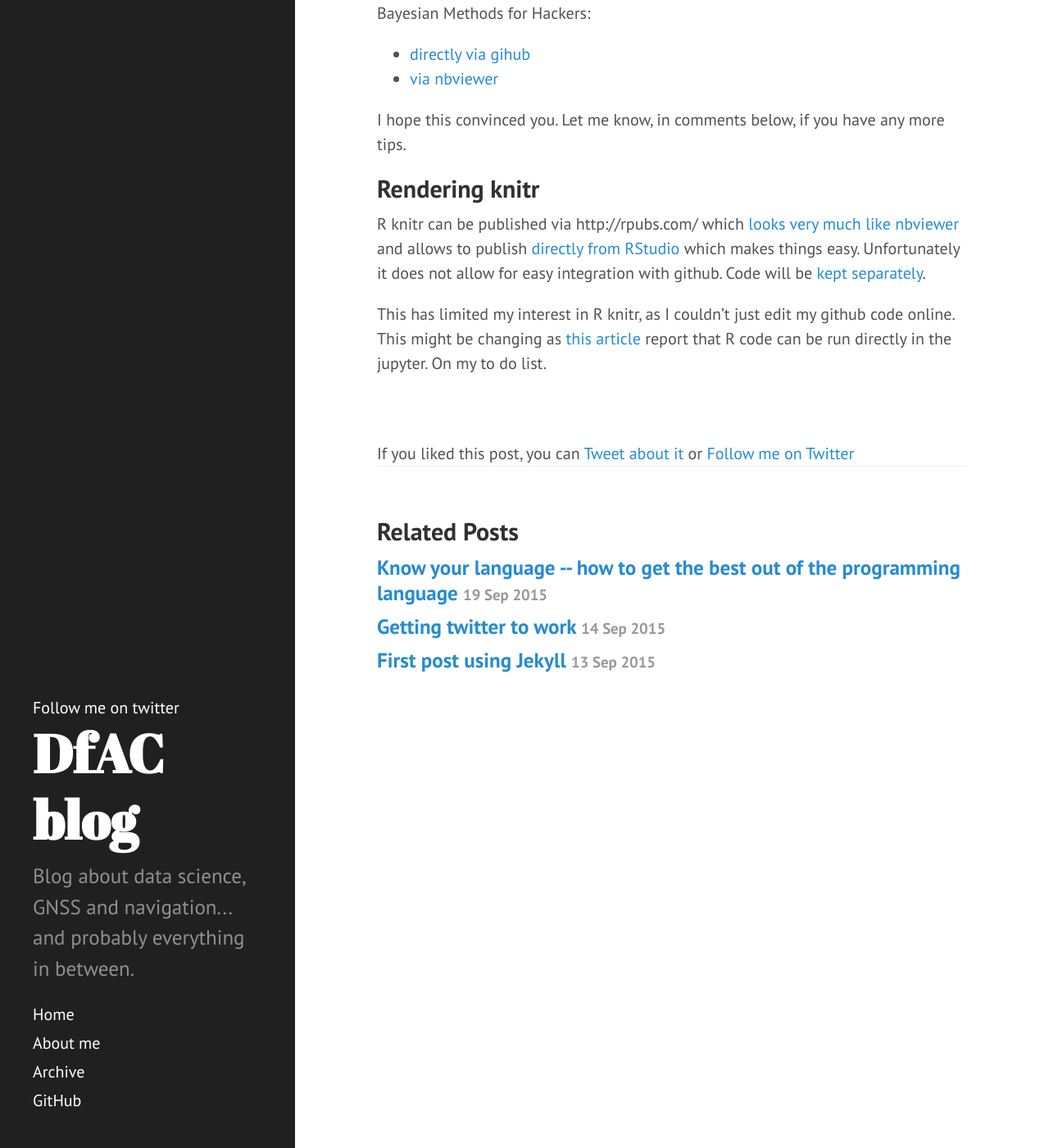
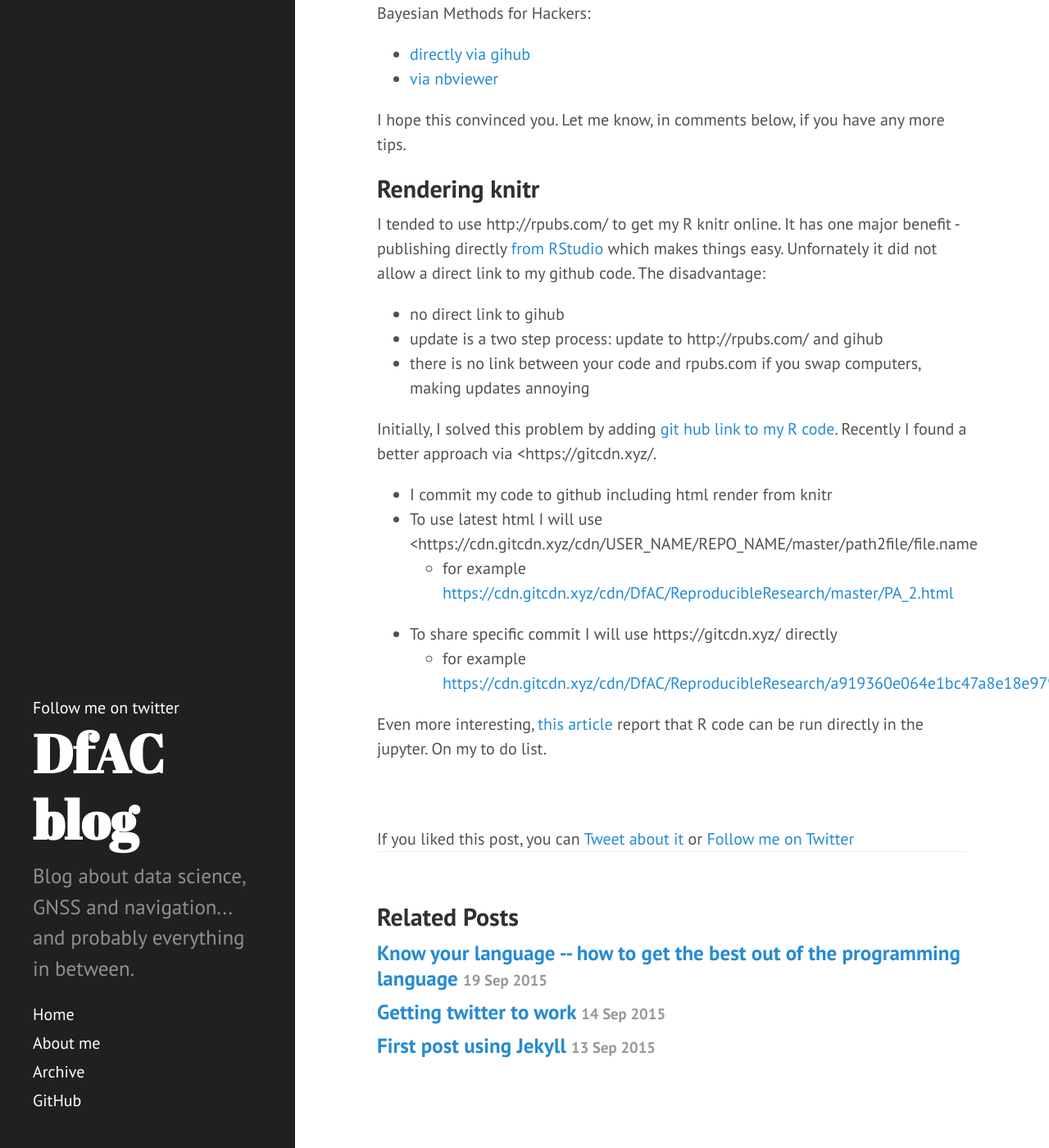
Before and after one commit to DfAC/DfAC.github.io, a Jekyll site: the page built from _posts/2015-10-10-Code-online.md, in a window 1280 px wide and 1400 px high, scrolled down 1187 px. Shown: the whole window at 82% size. Built offline with Jekyll 4.4.1, drawn with Linux system fonts in a browser that asks for light colours; Markdown is read by kramdown in place of the engine named in the settings; comment, search, counter and statistics services are not loaded.

Commit message:
changed ##Rendering knitr

```diff
--- a/_posts/2015-10-10-Code-online.md
+++ b/_posts/2015-10-10-Code-online.md
@@ -42,6 +42,17 @@ I hope this convinced you. Let me know, in comments below, if you have any more
 
 ##Rendering knitr
 
-R knitr can be published via http://rpubs.com/ which [looks very much like nbviewer](http://rpubs.com/DfAC/as2) and allows to publish [directly from RStudio](https://rpubs.com/about/getting-started) which makes things easy. Unfortunately it does not allow for easy integration with github. Code will be [kept separately](https://github.com/DfAC/ReproducibleResearch/blob/master/PA_2.Rmd).
+I tended to use http://rpubs.com/ to get my R knitr online. It has one major benefit -  publishing directly [from RStudio](https://rpubs.com/about/getting-started) which makes things easy. Unfornately it did not allow a direct link to my github code. The disadvantage:
 
-This has limited my interest in R knitr, as I couldn't just edit my github code online. This might be changing as [this article](http://www.r-bloggers.com/ipython-markdown-opportunities-in-ipython-notebooks-and-rstudio/) report that R code can be run directly in the jupyter. On my to do list.
+* no direct link to gihub
+* update is a two step process: update to http://rpubs.com/ and gihub
+* there is no link between your code and rpubs.com if you swap computers, making updates annoying
+
+Initially, I solved this problem by adding [git hub link to my R code](http://rpubs.com/DfAC/as2). Recently I found a better approach via <https://gitcdn.xyz/.
+* I commit my code to github including html render from knitr
+* To use latest html I will use <https://cdn.gitcdn.xyz/cdn/USER_NAME/REPO_NAME/master/path2file/file.name
+	* for example <https://cdn.gitcdn.xyz/cdn/DfAC/ReproducibleResearch/master/PA_2.html>
+* To share specific commit I will use https://gitcdn.xyz/ directly
+	* for example <https://cdn.gitcdn.xyz/cdn/DfAC/ReproducibleResearch/a919360e064e1bc47a8e18e979223abfbc685934/PA_2.html>
+
+Even more interesting, [this article](http://www.r-bloggers.com/ipython-markdown-opportunities-in-ipython-notebooks-and-rstudio/) report that R code can be run directly in the jupyter. On my to do list.
```
